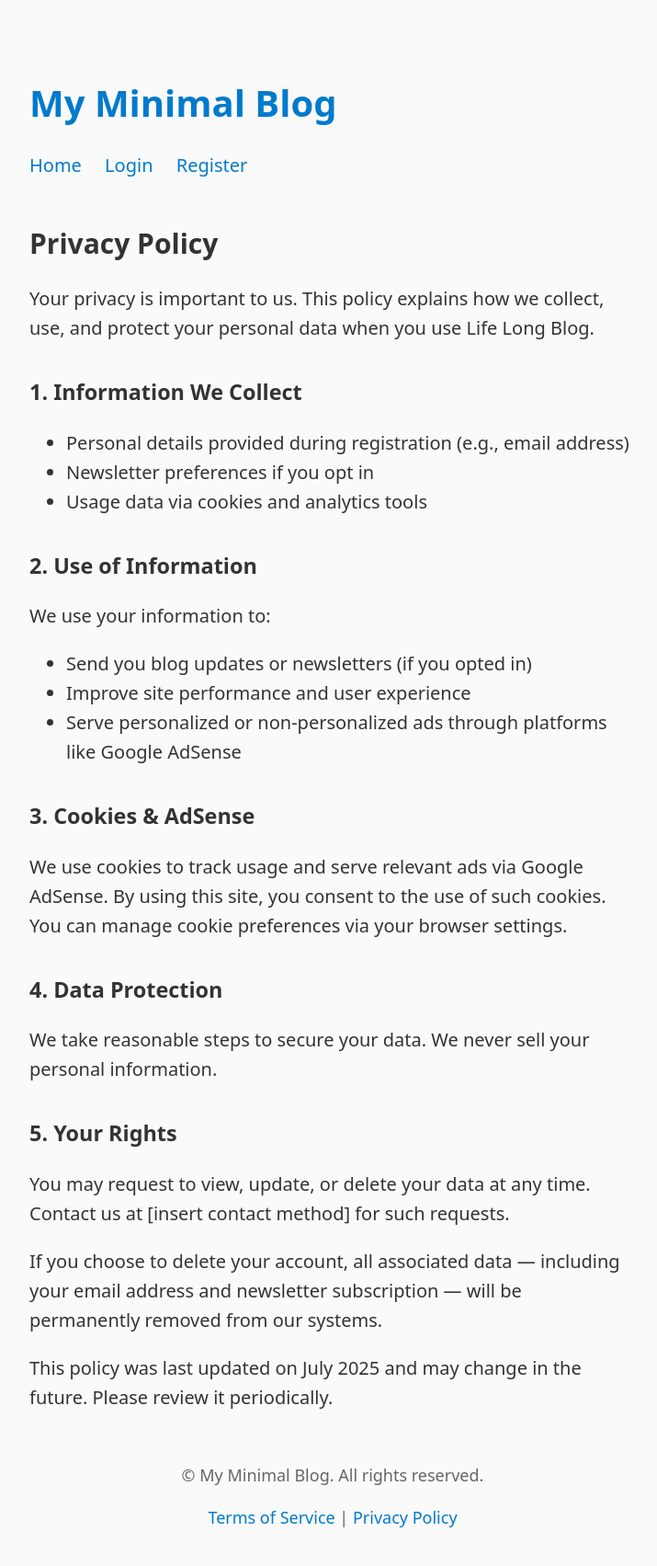
After one commit to AlexSD92/lifelong_blog, a Django app: page /privacy/ in a window 1280 px wide. The commit adds this page. Shown: the whole page at 92% size, without its empty margins (278-993 px from the left). Run offline with Django 5.2, Linux system fonts and the light colour scheme.

Commit message:
Add Terms of Service and Privacy Policy templates with AdSense and GDPR compliance

```diff
--- a/blog/templates/blog/base.html
+++ b/blog/templates/blog/base.html
@@ -105,6 +105,10 @@
 
   <footer>
     <p>&copy; {{ now|date:"Y" }} My Minimal Blog. All rights reserved.</p>
+    <p>
+      <a href="{% url 'terms' %}">Terms of Service</a> |
+      <a href="{% url 'privacy' %}">Privacy Policy</a>
+    </p>
   </footer>
 
 </body>
--- /dev/null
+++ b/blog/templates/blog/privacy.html
@@ -0,0 +1,36 @@
+{% extends "blog/base.html" %}
+{% block title %}Privacy Policy{% endblock %}
+{% block content %}
+<h2>Privacy Policy</h2>
+
+<p>Your privacy is important to us. This policy explains how we collect, use, and protect your personal data when you use Life Long Blog.</p>
+
+<h3>1. Information We Collect</h3>
+<ul>
+  <li>Personal details provided during registration (e.g., email address)</li>
+  <li>Newsletter preferences if you opt in</li>
+  <li>Usage data via cookies and analytics tools</li>
+</ul>
+
+<h3>2. Use of Information</h3>
+<p>We use your information to:</p>
+<ul>
+  <li>Send you blog updates or newsletters (if you opted in)</li>
+  <li>Improve site performance and user experience</li>
+  <li>Serve personalized or non-personalized ads through platforms like Google AdSense</li>
+</ul>
+
+<h3>3. Cookies & AdSense</h3>
+<p>We use cookies to track usage and serve relevant ads via Google AdSense. By using this site, you consent to the use of such cookies. You can manage cookie preferences via your browser settings.</p>
+
+<h3>4. Data Protection</h3>
+<p>We take reasonable steps to secure your data. We never sell your personal information.</p>
+
+<h3>5. Your Rights</h3>
+<p>You may request to view, update, or delete your data at any time. Contact us at [insert contact method] for such requests.</p>
+
+<p>If you choose to delete your account, all associated data — including your email address and newsletter subscription — will be permanently removed from our systems.</p>
+
+
+<p>This policy was last updated on July 2025 and may change in the future. Please review it periodically.</p>
+{% endblock %}
--- a/blog/urls.py
+++ b/blog/urls.py
@@ -5,5 +5,8 @@ urlpatterns = [
     path('', views.home, name='home'),
     path('post/<slug:slug>/', views.post_detail, name='post_detail'),
     path('category/<slug:slug>/', views.category_posts, name='category_posts'),
-        path('register/', views.register, name='register'),  # 👈 new
+    path('register/', views.register, name='register'),
+    path('terms/', views.terms_view, name='terms'),
+    path('privacy/', views.privacy_view, name='privacy'),
+         # 👈 new
 ]
--- a/blog/views.py
+++ b/blog/views.py
@@ -5,7 +5,7 @@ from django.contrib.auth.decorators import login_required
 from django.utils.decorators import method_decorator
 from django.contrib.auth.models import User
 from django.contrib.auth import login
-from django.shortcuts import redirect
+from django.shortcuts import redirect, render
 from .forms import RegisterForm
 
 def home(request):
@@ -58,3 +58,9 @@ def register(request):
         form = RegisterForm()
 
     return render(request, 'blog/register.html', {'form': form})
+
+def terms_view(request):
+    return render(request, 'blog/terms.html')
+
+def privacy_view(request):
+    return render(request, 'blog/privacy.html')
```
Also changed, not shown: blog/templates/blog/terms.html (added, +20 -0 lines).
